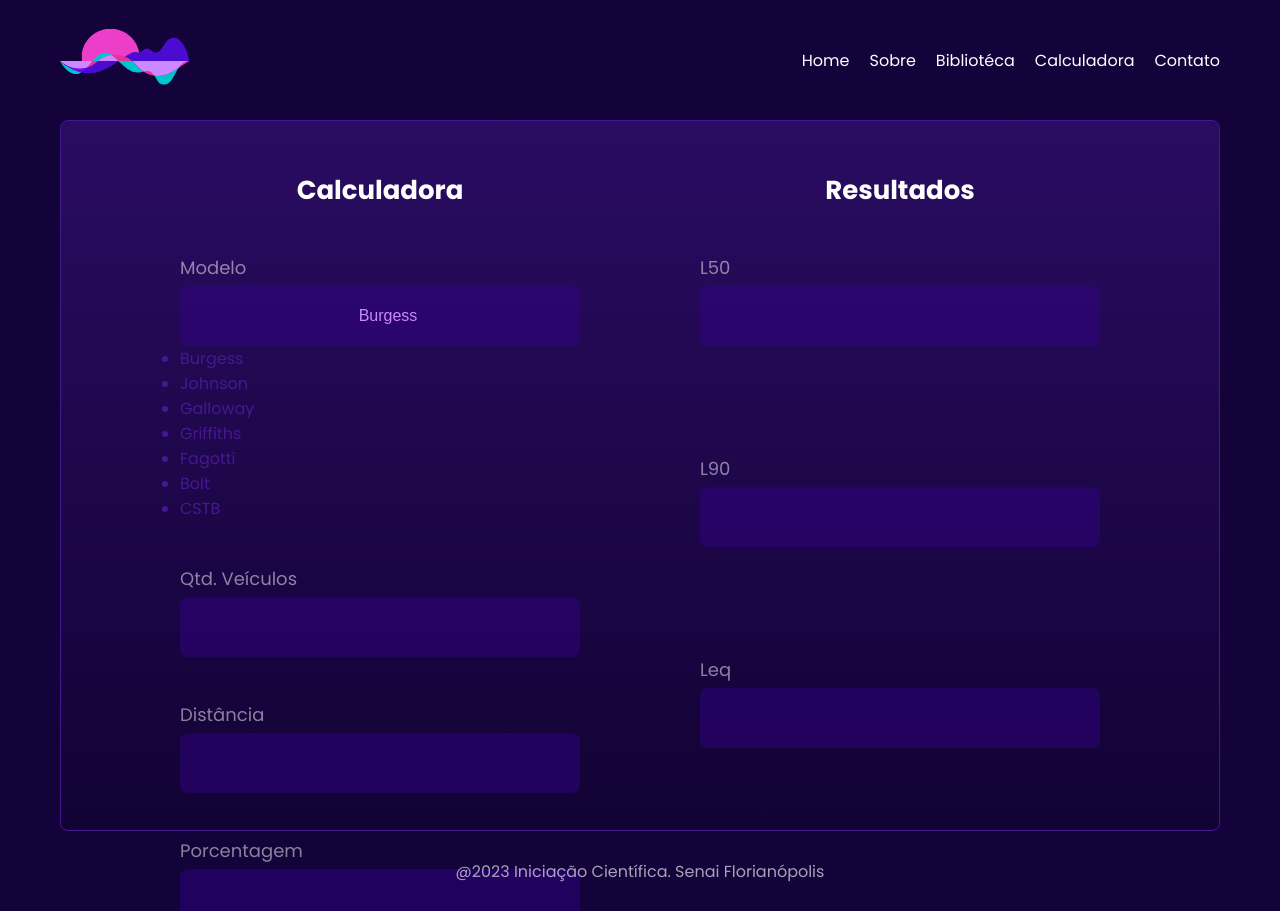
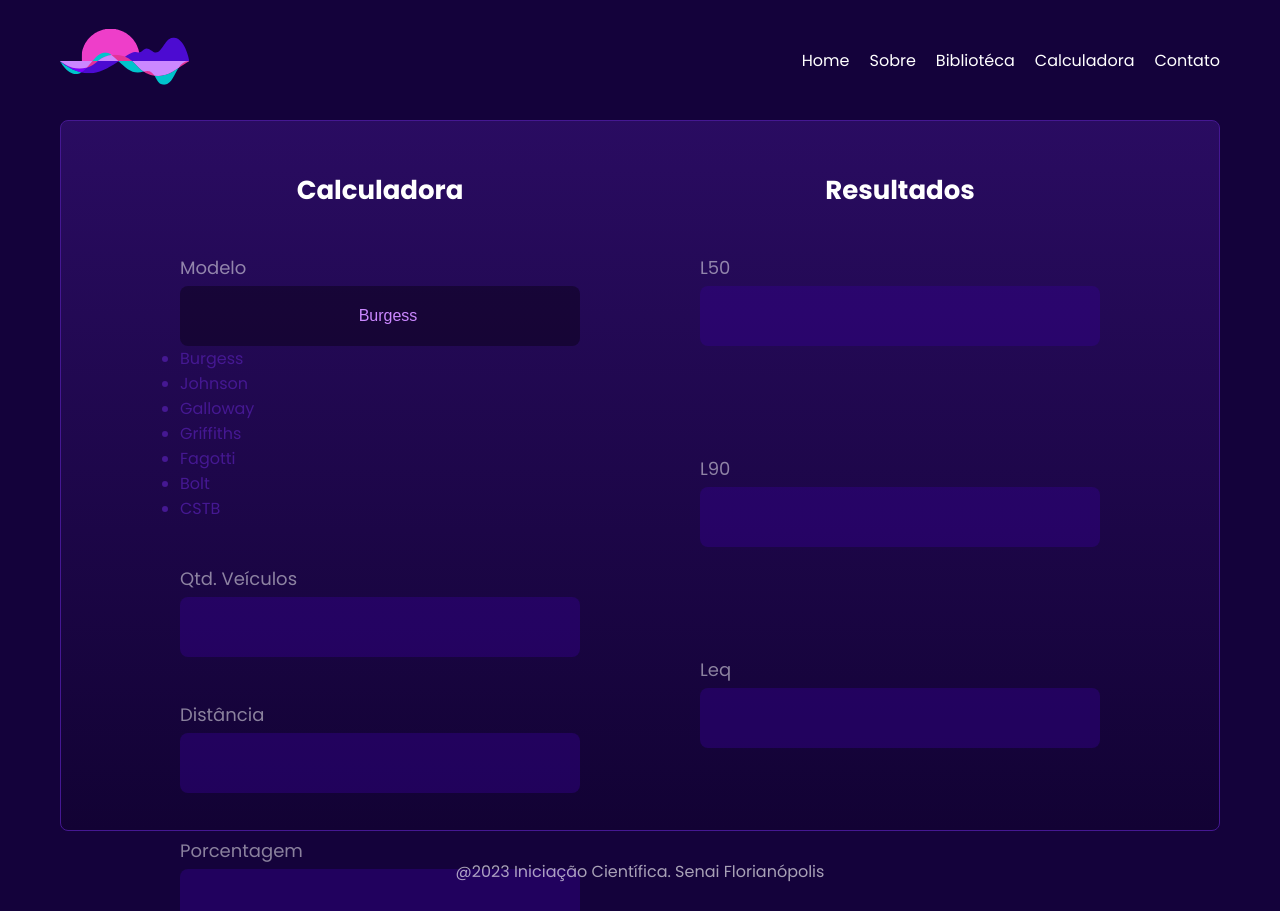
Before and after one commit to YuriCast/Iniciacao-Cientifica, a Next.js app: page /calculator in a window 1280 px wide. Built offline with nearby package versions, Linux system fonts and the light colour scheme.

Commit message:
ajuste estilo

```diff
--- a/src/components/LogicalNot/style.css
+++ b/src/components/LogicalNot/style.css
@@ -4,7 +4,7 @@
     width: 400px;
     height: 60px;
     border-radius: 8px;
-    background-color: #34008C70;
+    background-color: rgba(7, 0, 18, 0.44);
     border-style: hidden;
     padding-left: 16px;
     font-size: 16px;
```
